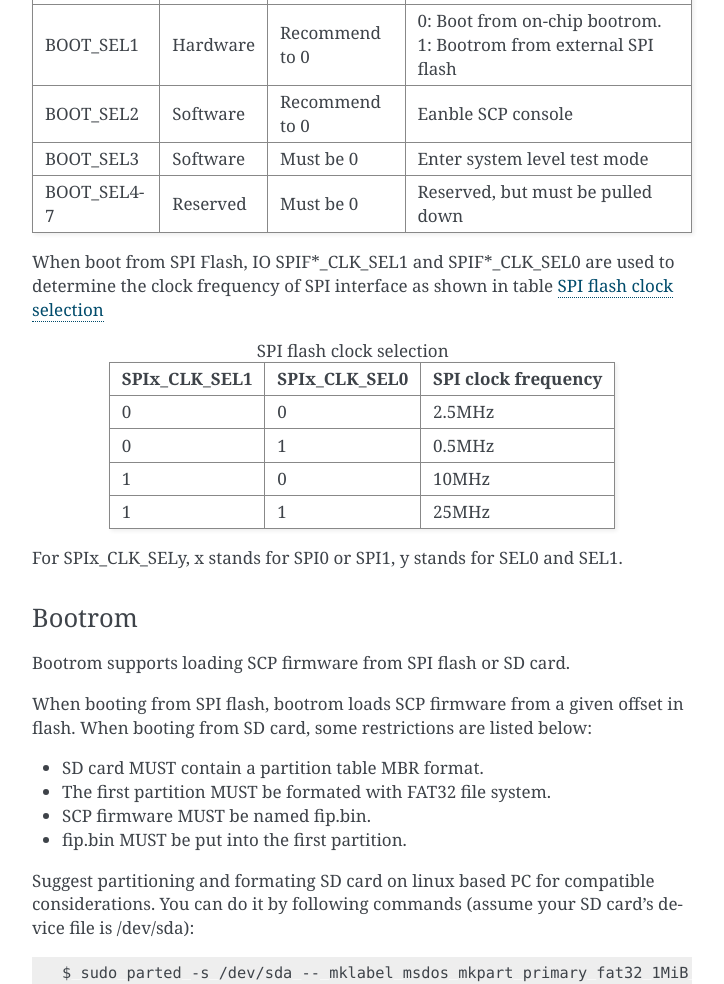
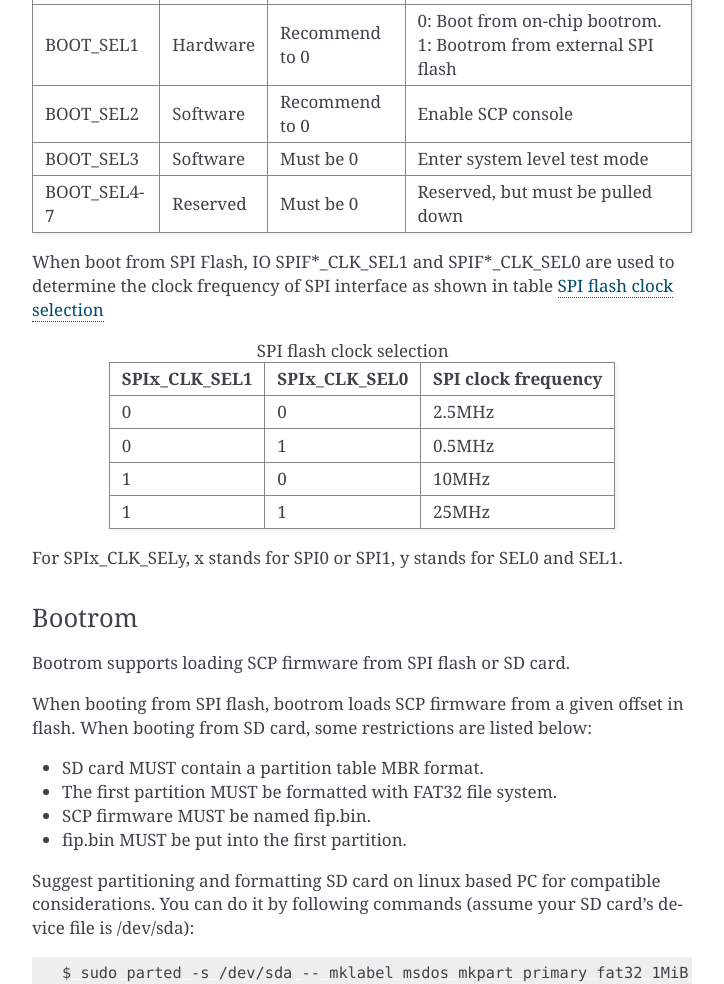
Before and after one commit to sophgo/sophgo-doc, a Sphinx documentation site: the page built from SG2042/TRM/source/system.rst, in a window 1280 px wide and 1400 px high, scrolled down 4449 px. Shown: the part 158-1142 px from the top of the window, without its empty margins (388-1112 px from the left). Built offline with Sphinx 7.4.7, drawn with Linux system fonts in a browser that asks for light colours; some of the changed text lies outside the part shown.

Commit message:
Correct typos in system.rst

```diff
--- a/SG2042/TRM/source/system.rst
+++ b/SG2042/TRM/source/system.rst
@@ -103,7 +103,7 @@ SG2042 provides 8-bit boot strap pins BOOT_SEL[7:0], the usage is shown as table
    ==============       =========       =============== ===========
    BOOT_SEL0            Software        Recommend to 1  0: Disable SD card boot. 1: Try SD card boot first, then try SPI flash boot
    BOOT_SEL1            Hardware        Recommend to 0  0: Boot from on-chip bootrom. 1: Bootrom from external SPI flash
-   BOOT_SEL2            Software        Recommend to 0  Eanble SCP console
+   BOOT_SEL2            Software        Recommend to 0  Enable SCP console
    BOOT_SEL3            Software        Must be 0       Enter system level test mode
    BOOT_SEL4-7          Reserved        Must be 0       Reserved, but must be pulled down
    ==============       =========       =============== ===========
@@ -133,11 +133,11 @@ When booting from SPI flash, bootrom loads SCP firmware from a given offset in
 flash. When booting from SD card, some restrictions are listed below:
 
 - SD card MUST contain a partition table MBR format.
-- The first partition MUST be formated with FAT32 file system.
+- The first partition MUST be formatted with FAT32 file system.
 - SCP firmware MUST be named fip.bin.
 - fip.bin MUST be put into the first partition.
 
-Suggest partitioning and formating SD card on linux based PC for compatible
+Suggest partitioning and formatting SD card on linux based PC for compatible
 considerations. You can do it by following commands
 (assume your SD card's device file is /dev/sda):
 
```
Also changed, not shown: other parts of SG2042/TRM/source/system.rst (+1 -1 lines).
